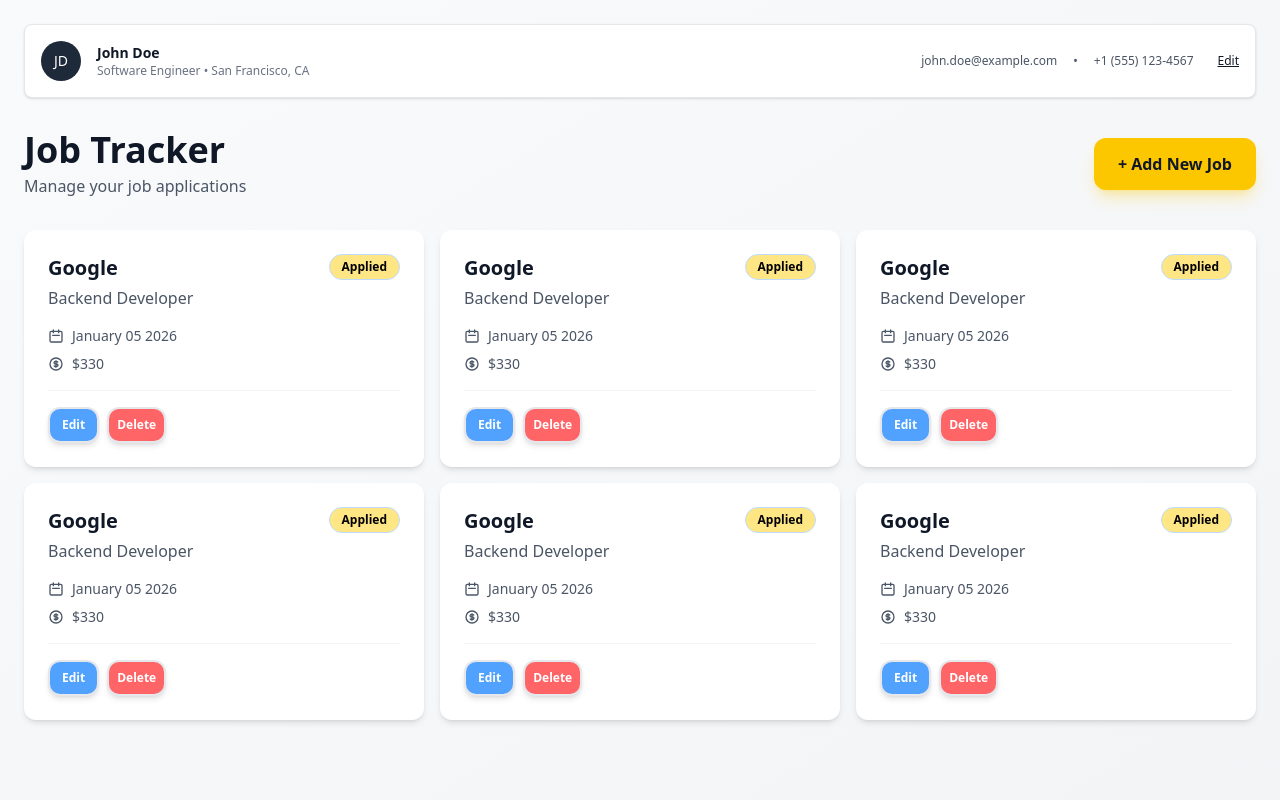
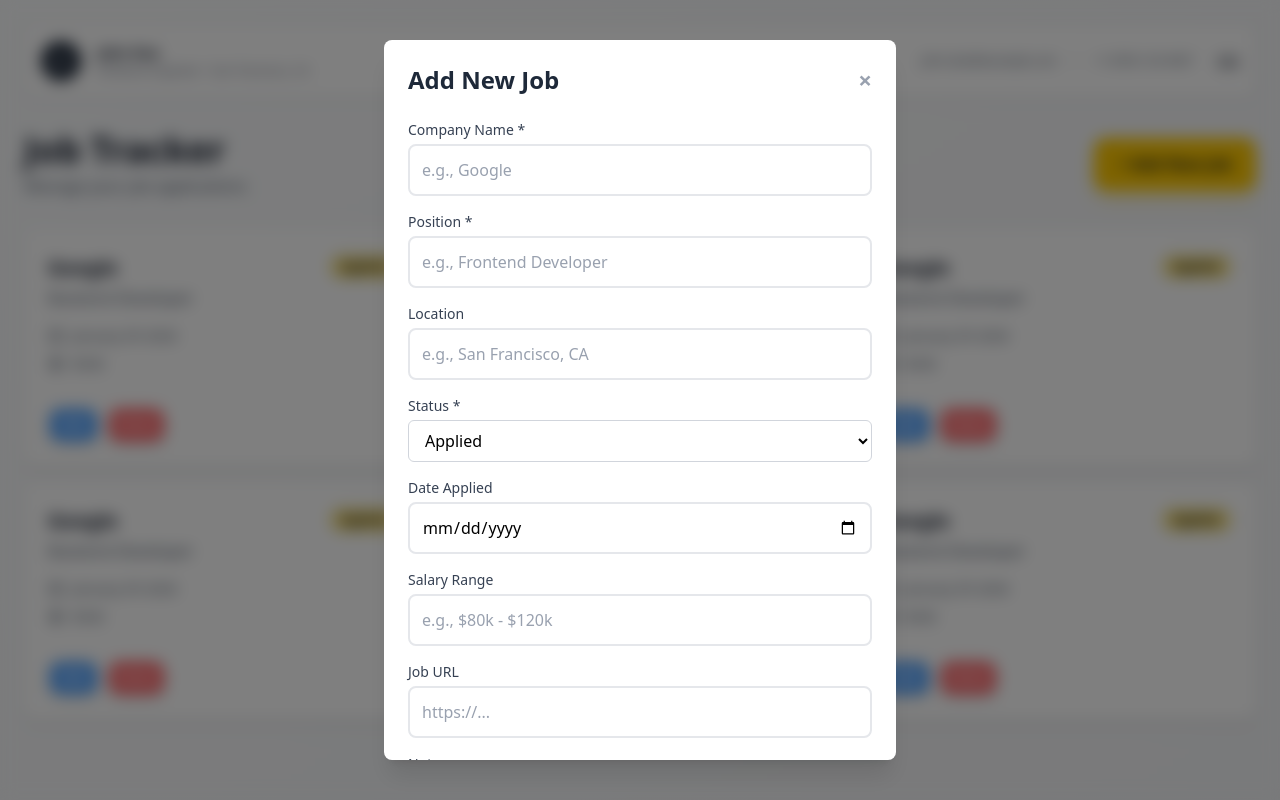
Before and after one commit to Ace-zzzz/AmIHired-frontend, a React (Vite) app: page /dashboard in a window 1280 px wide. Both pictures are taken after a click on the button "+ Add New Job". Built offline with nearby package versions, Linux system fonts and the light colour scheme.

Commit message:
feat: Added Form modal

```diff
--- /dev/null
+++ b/src/components/JobModal.jsx
@@ -0,0 +1,158 @@
+import Button from './Button';
+import Input from './Input';
+
+const JobModal = ({ isOpen, onClose }) => {
+  if (!isOpen) return null;
+
+  return (
+    <div className="fixed inset-0 z-50 flex items-center justify-center bg-black/50 backdrop-blur-sm">
+      {/* Backdrop */}
+      <div
+        className="absolute inset-0"
+        onClick={onClose}
+      ></div>
+
+      {/* Modal */}
+      <div className="relative bg-white rounded-lg shadow-xl w-full max-w-2xl max-h-[90vh] overflow-y-auto mx-4  sm:max-w-lg">
+        <div className="p-6">
+          {/* Header */}
+          <div className="flex justify-between items-center mb-6">
+            <h2 className="text-2xl font-bold text-gray-800">Add New Job</h2>
+            <button
+              onClick={onClose}
+              className="text-gray-400 hover:text-gray-600 text-2xl font-bold"
+            >
+              &times;
+            </button>
+          </div>
+
+          {/* Form */}
+          <form>
+            <div className="space-y-4">
+              {/* Company Name */}
+              <div>
+                <label className="block text-sm font-medium text-gray-700 mb-1">
+                  Company Name *
+                </label>
+                <Input
+                  type="text"
+                  name="company"
+                  placeholder="e.g., Google"
+                  required
+                />
+              </div>
+
+              {/* Position */}
+              <div>
+                <label className="block text-sm font-medium text-gray-700 mb-1">
+                  Position *
+                </label>
+                <Input
+                  type="text"
+                  name="position"
+                  placeholder="e.g., Frontend Developer"
+                  required
+                />
+              </div>
+
+              {/* Location */}
+              <div>
+                <label className="block text-sm font-medium text-gray-700 mb-1">
+                  Location
+                </label>
+                <Input
+                  type="text"
+                  name="location"
+                  placeholder="e.g., San Francisco, CA"
+                />
+              </div>
+
+              {/* Status */}
+              <div>
+                <label className="block text-sm font-medium text-gray-700 mb-1">
+                  Status *
+                </label>
+                <select
+                  name="status"
+                  className="w-full px-3 py-2 border border-gray-300 rounded-md focus:outline-none focus:ring-2 focus:ring-blue-500"
+                  required
+                >
+                  <option value="applied">Applied</option>
+                  <option value="interviewing">Interviewing</option>
+                  <option value="offer">Offer</option>
+                  <option value="rejected">Rejected</option>
+                  <option value="wishlist">Wishlist</option>
+                </select>
+              </div>
+
+              {/* Date Applied */}
+              <div>
+                <label className="block text-sm font-medium text-gray-700 mb-1">
+                  Date Applied
+                </label>
+                <Input
+                  type="date"
+                  name="dateApplied"
+                />
+              </div>
+
+              {/* Salary */}
+              <div>
+                <label className="block text-sm font-medium text-gray-700 mb-1">
+                  Salary Range
+                </label>
+                <Input
+                  type="text"
+                  name="salary"
+                  placeholder="e.g., $80k - $120k"
+                />
+              </div>
+
+              {/* Job URL */}
+              <div>
+                <label className="block text-sm font-medium text-gray-700 mb-1">
+                  Job URL
+                </label>
+                <Input
+                  type="url"
+                  name="jobUrl"
+                  placeholder="https://..."
+                />
+              </div>
+
+              {/* Notes */}
+              <div>
+                <label className="block text-sm font-medium text-gray-700 mb-1">
+                  Notes
+                </label>
+                <textarea
+                  name="notes"
+                  placeholder="Add any additional notes..."
+                  rows="3"
+                  className="w-full px-3 py-2 border border-gray-300 rounded-md focus:outline-none focus:ring-2 focus:ring-blue-500"
+                />
+              </div>
+            </div>
+
+            {/* Actions */}
+            <div className="flex justify-end gap-3 mt-6">
+              <Button
+                text={"Cancel"}
+                type="button"
+                onClick={onClose}
+                className="px-4 py-2 bg-gray-200 text-gray-800 rounded-md hover:bg-gray-300"
+              />
+              <Button
+                text={"Add Job"}
+                type="submit"
+                className="px-4 py-2 bg-blue-600 text-white rounded-md hover:bg-blue-700"
+              />
+            </div>
+          </form>
+        </div>
+      </div>
+    </div>
+  );
+};
+
+export default JobModal;
--- a/src/pages/Dashboard.jsx
+++ b/src/pages/Dashboard.jsx
@@ -1,7 +1,19 @@
+import { useState } from "react";
 import Button from "../components/Button";
 import JobCard from "../components/JobCard";
+import JobModal from "../components/JobModal";
 
 const Dashboard = () => {
+    const [open, setOpen] = useState(false)
+
+    const handleOpen = () => {
+        setOpen(true);
+    }
+
+    const handleClose = () => {
+        setOpen(false);
+    }
+
     return (
         <div className="min-h-screen bg-linear-to-br from-gray-50 to-gray-100 p-6">
                 <div className="max-w-7xl mx-auto">
@@ -35,6 +47,7 @@ const Dashboard = () => {
                             <p className="text-gray-600 mt-1">Manage your job applications</p>
                         </div>
                         <Button
+                            onClick={handleOpen}
                             text="+ Add New Job"
                             className="shadow-lg"
                         />
@@ -49,6 +62,8 @@ const Dashboard = () => {
                         <JobCard company={"Google"} role={"Backend Developer"} status={"Applied"} appliedAt={"January 05 2026"} salary={"$330"}/>
                         <JobCard company={"Google"} role={"Backend Developer"} status={"Applied"} appliedAt={"January 05 2026"} salary={"$330"}/>
                     </div>
+
+                    {open ? <JobModal isOpen={open} onClose={handleClose} /> : ""}
                 </div>
         </div>
     );
```
Lines whose indentation alone changed are shown as unchanged.
